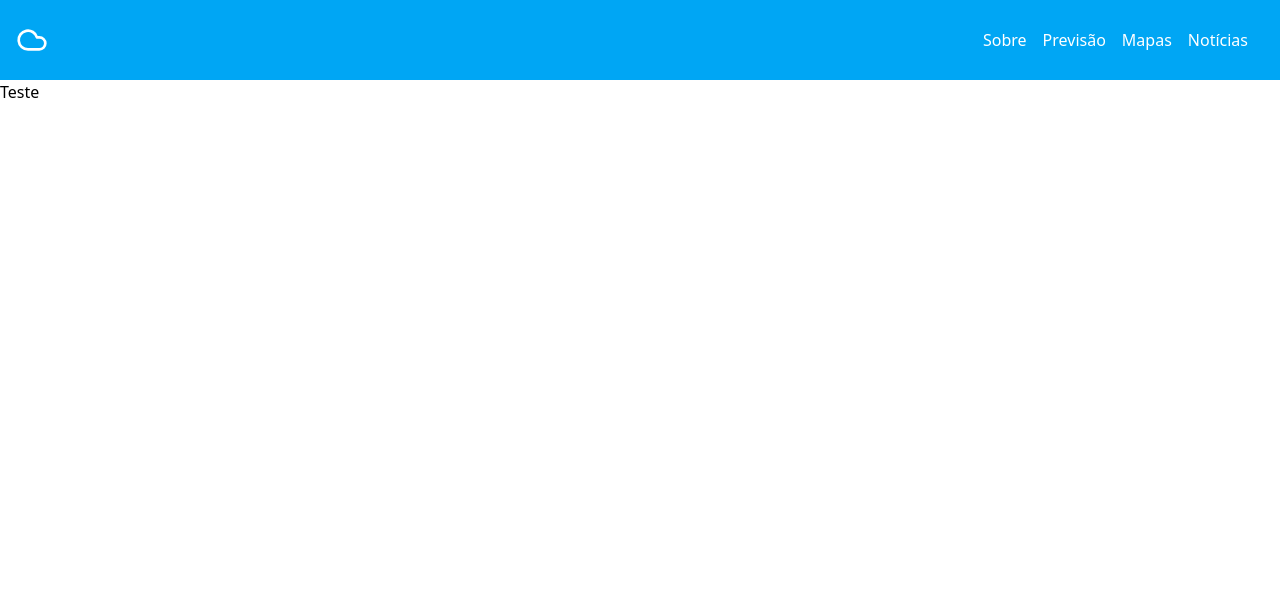
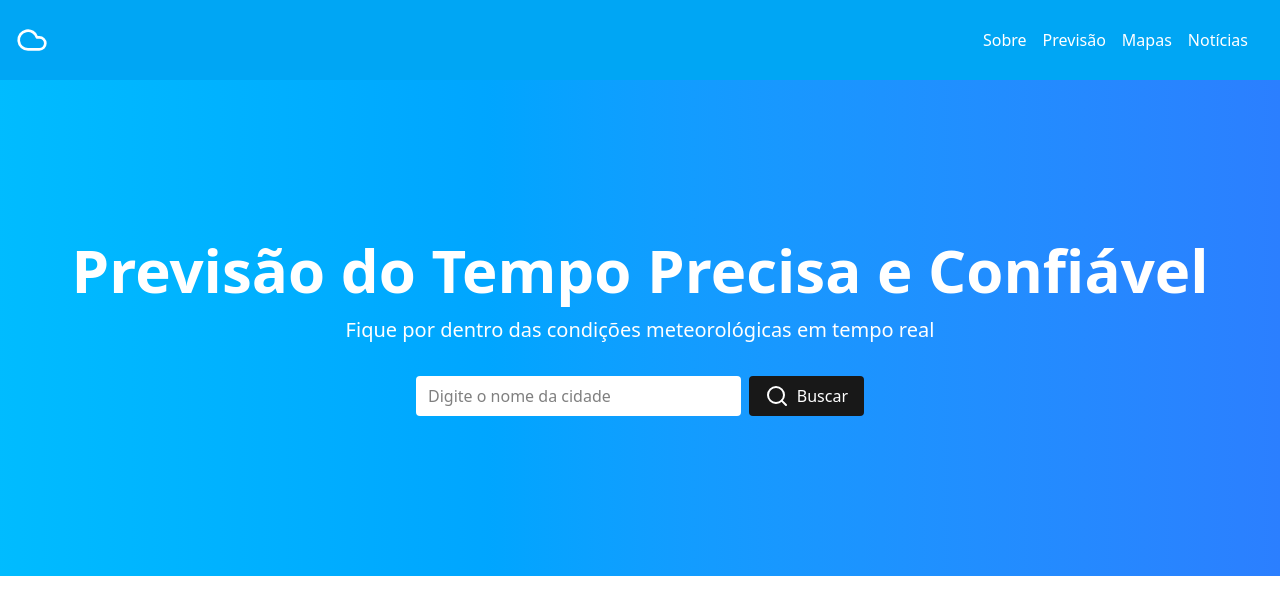
Before and after one commit to txusca/meteovista-vue, a Vue app: page / in a window 1280 px wide. Shown: the top 614 px of the page. Built offline with nearby package versions, Linux system fonts and the light colour scheme; no server answers.

Commit message:
feat: add weather location components and store management

```diff
--- /dev/null
+++ b/src/components/ErrorMessage.vue
@@ -0,0 +1,7 @@
+<template>
+  <div class="mt-4 w-full">
+    <h1 class="text-white text-2xl text-center">
+      <slot />
+    </h1>
+  </div>
+</template>
--- /dev/null
+++ b/src/components/MeteoCitySelect.vue
@@ -0,0 +1,35 @@
+<template>
+  <div class="bg-gradient-to-r from-sky-400 to-blue-500 flex-col justify-center items-center py-40">
+    <h1 class="text-6xl text-white font-bold mb-4 text-center">Previsão do Tempo Precisa e Confiável</h1>
+    <p class="text-xl text-white mb-8 text-center">
+      Fique por dentro das condições meteorológicas em tempo real
+    </p>
+    <form class="flex mx-auto max-w-md">
+      <input type="text" class="rounded px-3 py-2 flex-grow md:w-[304px] bg-white" placeholder="Digite o nome da cidade"
+        v-model="cityName" @keypress.enter.prevent="fetchCoordinates">
+      <button @click.prevent="fetchCoordinates" class="ml-2 bg-[#181818] text-white px-4 py-2 flex rounded">
+        <Search class="mr-2" />
+        Buscar
+      </button>
+    </form>
+    <ErrorMessage v-if="locationStore.error">{{ locationStore.error }}</ErrorMessage>
+  </div>
+</template>
+
+<script setup>
+import { useLocationStore } from '@/stores/location';
+import { Search } from 'lucide-vue-next';
+import { onMounted, ref } from 'vue';
+import ErrorMessage from './ErrorMessage.vue';
+
+const locationStore = useLocationStore();
+const cityName = ref('');
+
+const fetchCoordinates = async () => {
+  await locationStore.coordenatesFetch(cityName.value);
+};
+
+onMounted(() => {
+  locationStore.getUserLocation();
+});
+</script>
--- a/src/stores/counter.js
+++ /dev/null
@@ -1,12 +0,0 @@
-import { ref, computed } from 'vue'
-import { defineStore } from 'pinia'
-
-export const useCounterStore = defineStore('counter', () => {
-  const count = ref(0)
-  const doubleCount = computed(() => count.value * 2)
-  function increment() {
-    count.value++
-  }
-
-  return { count, doubleCount, increment }
-})
--- /dev/null
+++ b/src/stores/location.js
@@ -0,0 +1,45 @@
+import { defineStore } from 'pinia'
+import { ref } from 'vue'
+
+// TODO: Em casos de mais de uma cidade recebida na requisição tratar de alguma forma, talvez com um dropdown para que o usuário escolha qual quer usar.
+export const useLocationStore = defineStore('location', () => {
+  const coordenates = ref({ lat: 0, lon: 0 })
+  const geolocation = ref({})
+  const error = ref(null)
+  const key = import.meta.env.VITE_OPEN_WEATHER_KEY
+  const coordenatesFetch = async (cidade) => {
+    try {
+      const response = await fetch(
+        `https://api.openweathermap.org/geo/1.0/direct?q=${cidade}&limit=1&appid=${key}`,
+      )
+      const data = await response.json()
+      if (data.length === 0) error.value = 'Localização não encontrada'
+      geolocation.value = { ...data[0] }
+      console.log('Geolocalização obtida:', geolocation.value)
+    } catch (err) {
+      error.value = err
+      console.error('Erro ao buscar coordenadas:', err)
+    }
+  }
+
+  const getUserLocation = () => {
+    if (navigator.geolocation) {
+      navigator.geolocation.getCurrentPosition(
+        (position) => {
+          coordenates.value = {
+            lat: position.coords.latitude,
+            lon: position.coords.longitude,
+          }
+          console.log('Localização do usuário:', coordenates.value)
+        },
+        (error) => {
+          console.error('Erro ao obter a localização do usuário:', error)
+        },
+      )
+    } else {
+      console.error('Geolocalização não é suportada por este navegador.')
+    }
+  }
+
+  return { coordenates, error, geolocation, coordenatesFetch, getUserLocation }
+})
--- a/src/views/HomeView.vue
+++ b/src/views/HomeView.vue
@@ -1,8 +1,10 @@
 <script setup>
+import MeteoCitySelect from '@/components/MeteoCitySelect.vue';
+
 </script>
 
 <template>
   <main>
-    <h1>Teste</h1>
+    <MeteoCitySelect />
   </main>
 </template>
```
